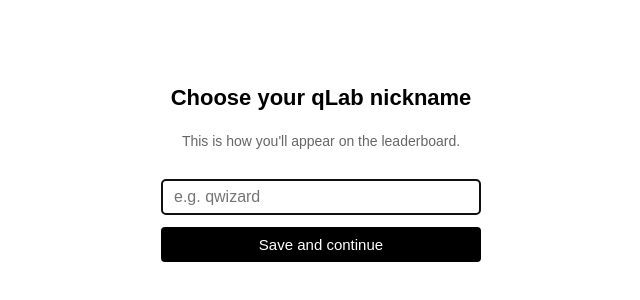
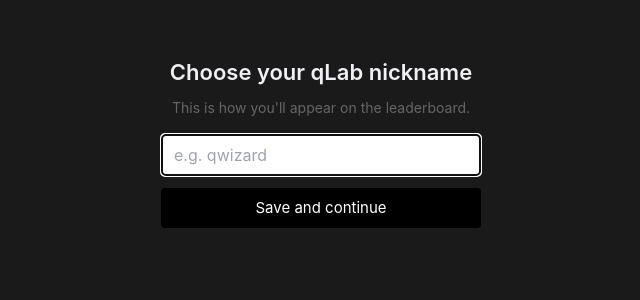
Before and after one commit to arvind-iyer-2001/qlab, a Next.js app in the folder web/: page /profile/setup in a window 1280 px wide. Shown: the part 258-558 px from the top of the page, without its empty margins (319-959 px from the left). Built offline with nearby package versions, Linux system fonts and the light colour scheme; no server answers.

Commit message:
feat(web): add Tailwind globals and QueryClientProvider to layout

```diff
--- /dev/null
+++ b/web/app/globals.css
@@ -0,0 +1,29 @@
+@tailwind base;
+@tailwind components;
+@tailwind utilities;
+
+:root {
+  --bg: #1a1a1a;
+  --panel: #282828;
+  --border: #3a3a3a;
+  --text-primary: #eff1f6;
+  --text-secondary: #aba9b0;
+  --text-muted: #5a5a5a;
+  --accent: #ffa116;
+  --easy: #00b8a3;
+  --medium: #ffc01e;
+  --hard: #ef4743;
+  --code-bg: #1e1e1e;
+}
+
+* {
+  box-sizing: border-box;
+}
+
+html, body {
+  margin: 0;
+  padding: 0;
+  background-color: var(--bg);
+  color: var(--text-primary);
+  font-family: -apple-system, BlinkMacSystemFont, 'Segoe UI', sans-serif;
+}
--- a/web/app/layout.tsx
+++ b/web/app/layout.tsx
@@ -1,17 +1,18 @@
+'use client'
 import { ClerkProvider } from '@clerk/nextjs'
-import type { Metadata } from 'next'
-
-export const metadata: Metadata = {
-  title: 'qLab',
-  description: 'Competitive coding for kdb+/q developers',
-}
+import { QueryClient, QueryClientProvider } from '@tanstack/react-query'
+import { useState } from 'react'
+import './globals.css'
 
 export default function RootLayout({ children }: { children: React.ReactNode }) {
+  const [queryClient] = useState(() => new QueryClient())
   return (
     <ClerkProvider>
-      <html lang="en">
-        <body style={{ margin: 0, fontFamily: 'sans-serif' }}>{children}</body>
-      </html>
+      <QueryClientProvider client={queryClient}>
+        <html lang="en" className="dark">
+          <body>{children}</body>
+        </html>
+      </QueryClientProvider>
     </ClerkProvider>
   )
 }
```
